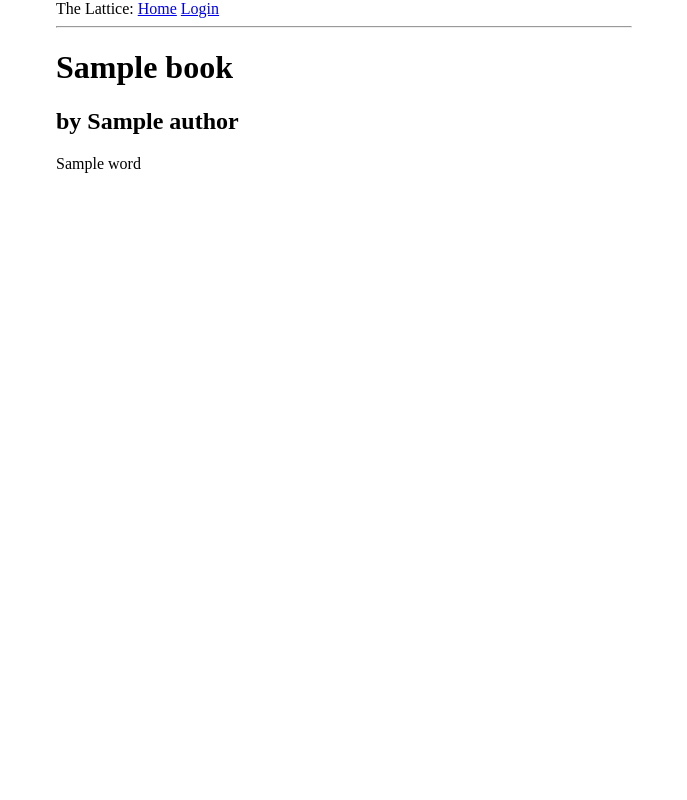
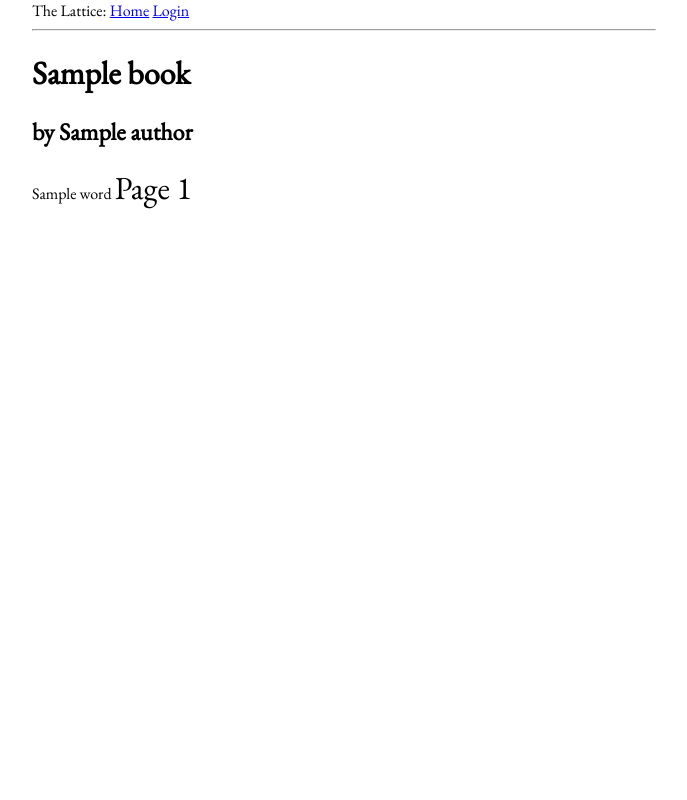
Before and after one commit to Anno-Wiki/icc, a Flask app: template app/templates/book_page.html in a window 1280 px wide. Shown: the whole page, without its empty margins (296-983 px from the left). Run offline with Flask 2, Linux system fonts and the light colour scheme; the template is opened without the code that fills it: most values are stand-ins (such as "Sample title", 1, 10 or a date in 2020); parts of the project's set-up code (start-up, migrations or seed data) failed here and were passed over.

Commit message:
Added garamond, page links on page, generally improved things.

```diff
--- a/app/routes.py
+++ b/app/routes.py
@@ -63,12 +63,21 @@ def book(title):
 
 @app.route('/book/<title>/page<page_num>/')
 def book_page(title, page_num):
-    book = Book.query.filter_by(url = title).first()
-    if page_num:
-        page = Page.query.filter(Page.page_number == page_num,
-                Page.book_id == book.id, Page.ident == '<page>').first()
+    book = Book.query.filter_by(url = title).first_or_404()
+
+    page = Page.query.filter(Page.page_number == page_num,
+            Page.book_id == book.id, Page.ident == '<page>').first_or_404()
+
+    next_page = Page.query.filter(Page.page_number == page.page_number+1,
+            Page.book_id == book.id, Page.ident == '<page>').first()
+
+    prev_page = Page.query.filter(Page.page_number == page.page_number-1,
+            Page.book_id == book.id, Page.ident == '<page>').first()
+
     typesetting = Position.query.filter(Position.book_id == book.id,
             Position.position >= page.start_id,
             Position.position <= page.stop_id)
+
     return render_template('book_page.html', typesetting = typesetting, book =
-            book, author = book.author, title = book.title)
+            book, author = book.author, title = book.title, prev_page = prev_page,
+            next_page = next_page, page = page)
--- a/app/static/styles/style.css
+++ b/app/static/styles/style.css
@@ -1,5 +1,26 @@
 body {
-    width: 6in;
+    width: 6.5in;
     margin: auto;
     text-align: justify;
+    font-family: 'EB Garamond', serif;
 }
+p {
+    text-indent: 1em;
+    margin: 0;
+    font-family: 'EB Garamond', serif;
+    font-size: 14pt;
+}
+#prev_page {
+    text-align:left;
+    font-size: 24pt;
+    text-decoration:none;
+}
+#next_page {
+    text-align:right;
+    font-size: 24pt;
+    text-decoration:none;
+}
+#current_page {
+    text-align:center;
+    font-size: 24pt;
+}
--- a/app/templates/base.html
+++ b/app/templates/base.html
@@ -7,6 +7,7 @@
         <title>Welcome to The Lattice</title>
         {% endif %}
         <link rel="stylesheet" type="text/css" href="{{ url_for('static', filename='styles/style.css') }}">
+        <link href="https://fonts.googleapis.com/css?family=EB+Garamond" rel="stylesheet">
     </head>
     <body>
         <div>
--- a/app/templates/book_page.html
+++ b/app/templates/book_page.html
@@ -1,10 +1,25 @@
 {% extends "base.html" %}
 
 {% block content %}
+
 <h1>{{ book.title }}</h1>
 <h2>by {{ author.name }}</h2>
-    {% set ns = namespace(nospace=True) %}
-    {% for word in typesetting -%}
-        {% include "_word.html" %}
-    {%- endfor %}
+
+{% set ns = namespace(nospace=True) %}
+{% for word in typesetting -%}
+    {% include "_word.html" %}
+{%- endfor %}
+
+{% if prev_page %}
+<a href="{{ url_for("book_page", title = book.url, page_num =
+    prev_page.page_number) }}" id="prev_page">&larr;</a>
+{% endif %}
+
+<span id="current_page">Page {{ page.page_number }}</span>
+
+{% if next_page %}
+<a href="{{ url_for("book_page", title = book.url, page_num =
+next_page.page_number) }}" id="next_page">&rarr;</a>
+{% endif %}
+
 {% endblock %}
```
